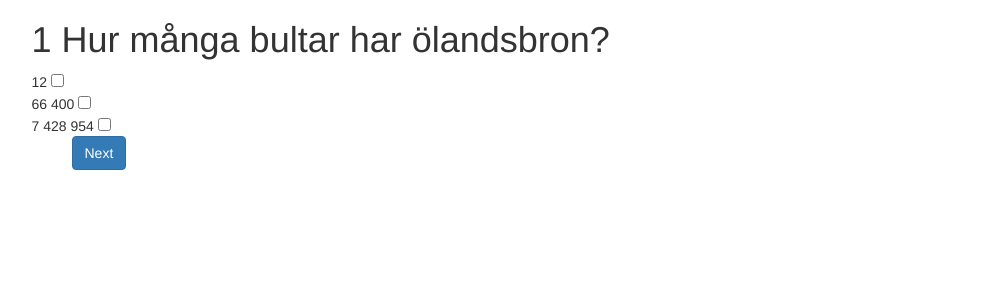
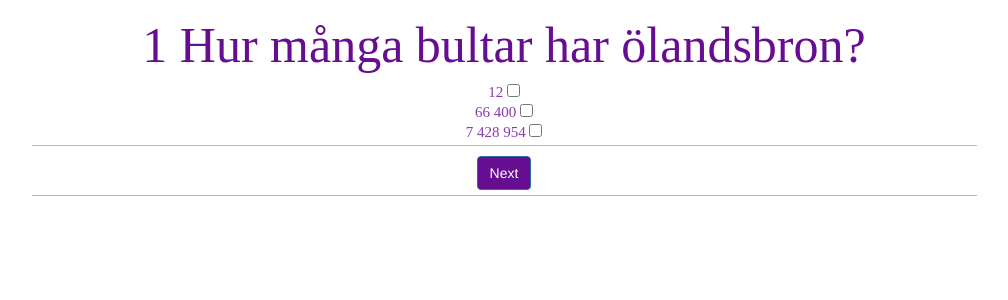
Before and after one commit to fridaharju/quizproject, a Django app: page /quiz/1/question/1/ in a window 1280 px wide. Shown: the top 300 px of the page, without its empty margins (136-1144 px from the left). Run offline with Django 3.2, Linux system fonts and the light colour scheme; some libraries are stand-ins or nearby versions.

Commit message:
style
styling the page

```diff
--- a/quiz/templates/quiz/question.html
+++ b/quiz/templates/quiz/question.html
@@ -9,7 +9,7 @@
 <meta name="viewport" content="widht=device-width, initial-scale=1">
 <title> Bootstrap 101 Template </title>
 <link rel="stylesheet" href="/static/css/bootstrap.min.css">
-<link href="fridastest.css" rel="stylesheet">
+<link href="/static/fridastest.css" rel="stylesheet">
 </head>
 <body>
 <div class="container">
@@ -18,10 +18,9 @@
 <div class="col-md-10 column2">
 <h1> {{ question_number }} {{question }} </h1>
 <form action="action.page.php">
-{{ answer1 }} <input type="checkbox" name="answer one"> <br>
+<p class="answer"> {{ answer1 }} <input type="checkbox" name="answer one"> <br>
 {{ answer2 }} <input type="checkbox" name="answer two"> <br>
-{{ answer3 }} <input type="checkbox" name="answer three"> <br>
-<ul>
+{{ answer3 }} <input type="checkbox" name="answer three"> </p>
 <p><a href="{% url 'result_page' quiz_number %}" class="btn btn-primary" role="button">Next</a></p>
 </div>
 <div class="col-md-1 column3"></div>
--- a/quiz/views.py
+++ b/quiz/views.py
@@ -1,19 +1,25 @@
+
 quizzes = [
 	{
 		"quiz_number": 1,
    		"name": "Klassiska böcker",
-	   	"description": "Hur bra kan du dina klassiker?"
+	   	"description": "Hur bra kan du dina klassiker?",
+	   	"image" : "https://cdn1.cdnme.se/1024491/9-3/dsc05048_572a54a3ddf2b35586374f95.jpg"
 	},
 	{
 		"quiz_number": 2,
    	   	"name": "Största 1slagen",
-	   	"description": "Kan du dina lag?"
+	   	"description": "Kan du dina lag?",
+	   	"image": "https://cdn1.cdnme.se/1024491/7-3/aaaaaaaa_54117af62a6b22195b43bb70.jpg"
 	},
 	{
 		"quiz_number": 3,
    	    	"name": "Världens mest kända hackare",
-	    	"description": "Hackerhistoria är viktigt, kan du den?"	},
+	    	"description": "Hackerhistoria är viktigt, kan du den?",
+	    	"image": "https://d3vjk4jagnknqc.cloudfront.net/uploads/2013/11/f1190198-2048x1151.jpg",
+	    	}
 ]
+
 
 
 from django.shortcuts import render
--- a/static/fridastest.css
+++ b/static/fridastest.css
@@ -63,6 +63,16 @@ h4 {
 	font-variant: bolder;
 	font-weight: 500;
 	line-height: 12px;
+}
+.answer {
+	color: #893BAD;
+	text-align: center;
+	font-family: 'Paytone One';
+	font-size: 15px;
+	font-style: bolder;
+	font-variant: bolder;
+	font-weight: 500;
+	line-height: 15px;
 }
 .result {
 	color: #BB8AD1;
@@ -82,7 +92,7 @@ h4 {
 }
 
 .btn {
-	background: #893BAD;
+	background: #670D91;
 }
 
 .caption {
```
Also changed, not shown: other parts of static/fridastest.css (+12 -12 lines), quiz/templates/quiz/quiz1.html (+6 -7 lines), quiz/templates/quiz/result.html (+5 -3 lines), quiz/templates/quiz/start.html (+5 -4 lines), 1 other file.
